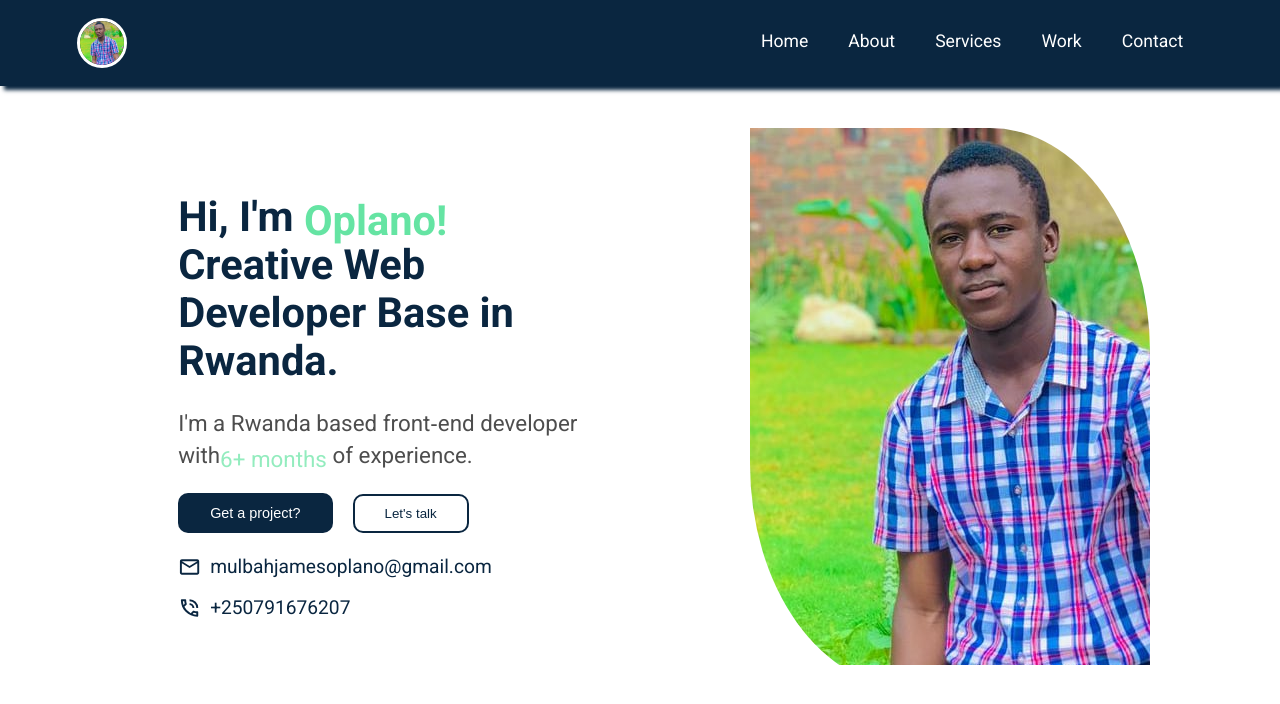
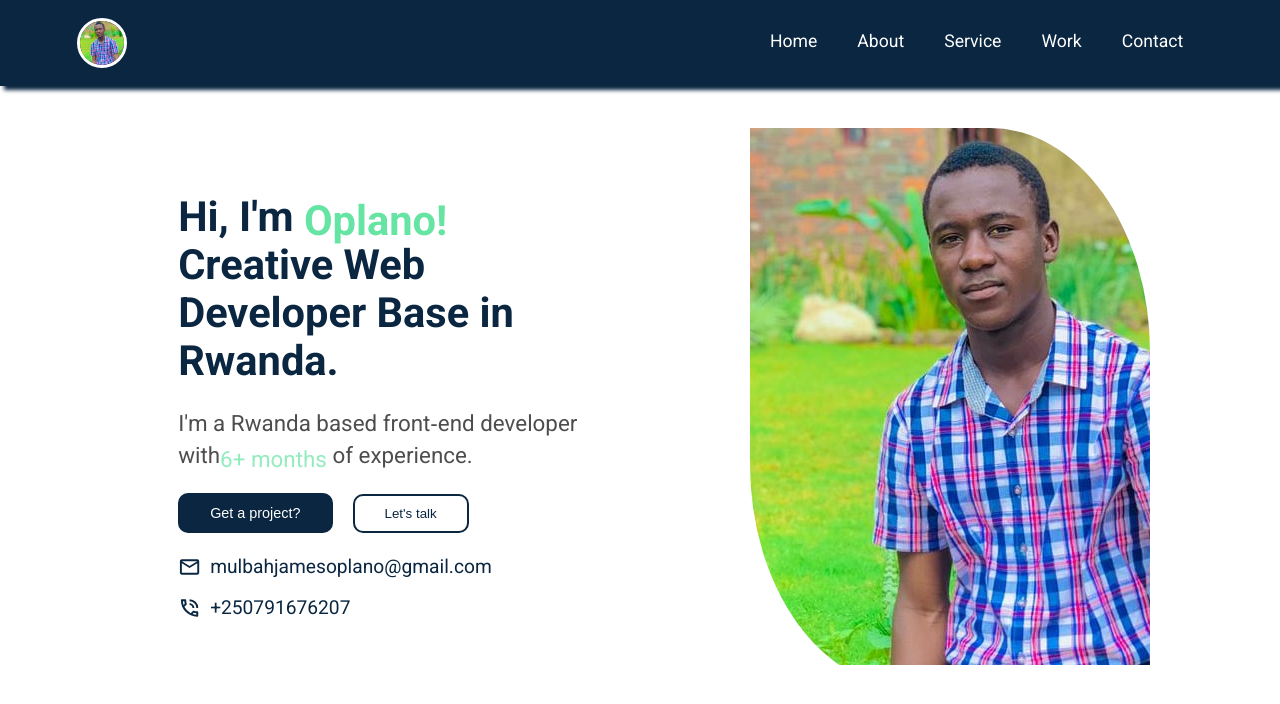
Before and after one commit to mulbahoplanojames/Main--Portfolio--Reactjs, a React (Vite) app: page / in a window 1280 px wide. Shown: the top 704 px of the page. Built offline with nearby package versions, Linux system fonts and the light colour scheme.

Commit message:
made some changes in the navlinks to reduce some code by maping through the navlink element

```diff
--- a/src/Components/NavigationBar/Navbar.jsx
+++ b/src/Components/NavigationBar/Navbar.jsx
@@ -4,6 +4,7 @@ import oplanoimg from "/src/assets/oplano.jpeg.jpg";
 import { MdOutlineMenu, MdOutlineCancelPresentation } from "react-icons/md";
 import { useState, useEffect } from "react";
 import { Link } from "react-router-dom";
+import navLinks from "../../Constant/Constant";
 
 const Navbar = () => {
   const [isMenuVisible, setMenuVisibility] = useState(false);
@@ -32,21 +33,13 @@ const Navbar = () => {
         <MdOutlineMenu className={Styles.showMenu} onClick={showMenu} />
         <div className={Styles.nav_links} style={navLinkStyle}>
           <ul>
-            <li>
-              <Link to="/">Home</Link>
-            </li>
-            <li>
-              <Link to="/about">About</Link>
-            </li>
-            <li>
-              <Link to="/services">Services</Link>
-            </li>
-            <li>
-              <Link to="/work">Work</Link>
-            </li>
-            <li>
-              <Link to="/contact">Contact</Link>
-            </li>
+            {navLinks.map((navink) => {
+              return (
+                <li key={navink.label}>
+                  <Link to={navink.href}>{navink.label}</Link>
+                </li>
+              );
+            })}
           </ul>
           <MdOutlineCancelPresentation
             className={Styles.hideMenu}
--- /dev/null
+++ b/src/Constant/Constant.js
@@ -0,0 +1,8 @@
+const navLinks = [
+  { href: "/", label: "Home" },
+  { href: "/about", label: "About" },
+  { href: "/service", label: "Service" },
+  { href: "/work", label: "Work" },
+  { href: "/contact", label: "Contact" },
+];
+export default navLinks;
```
